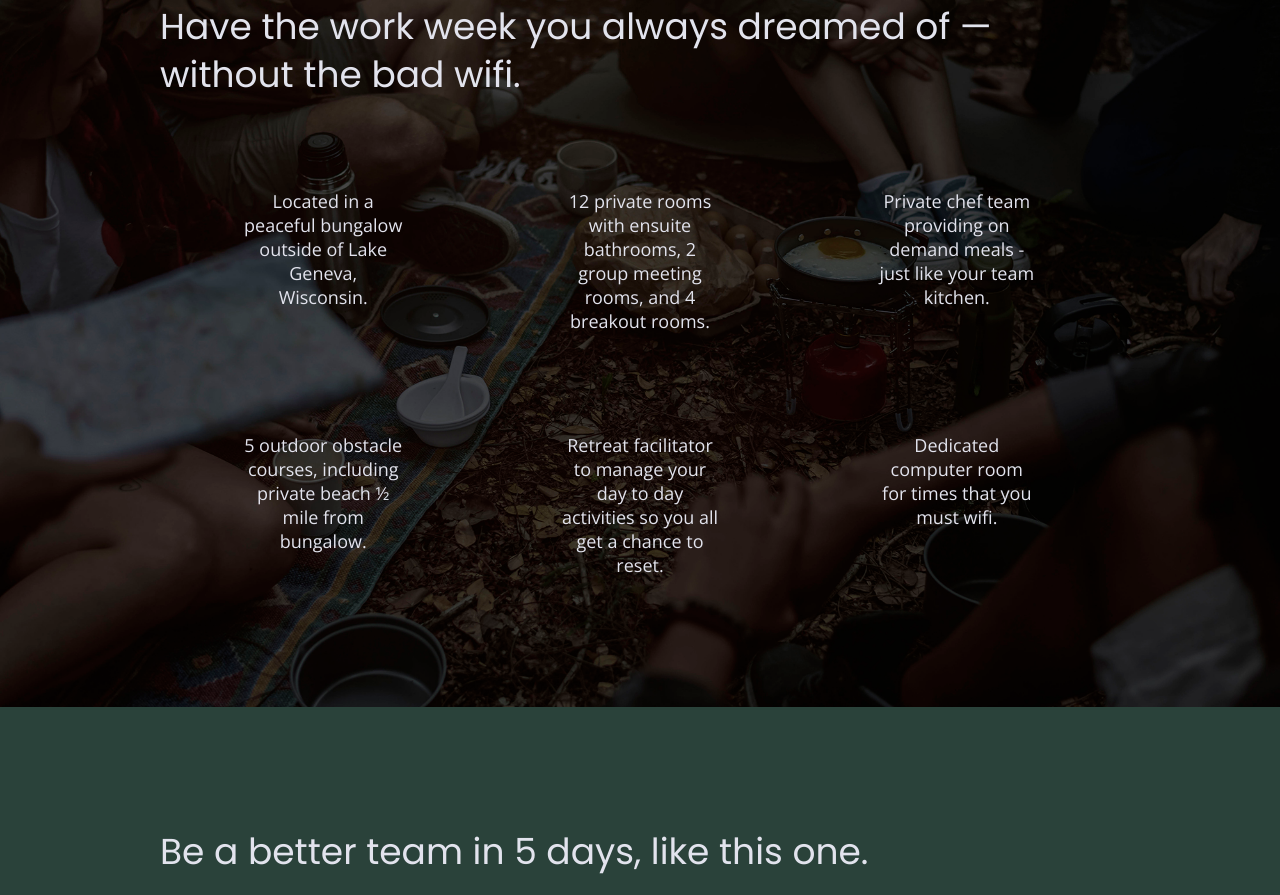
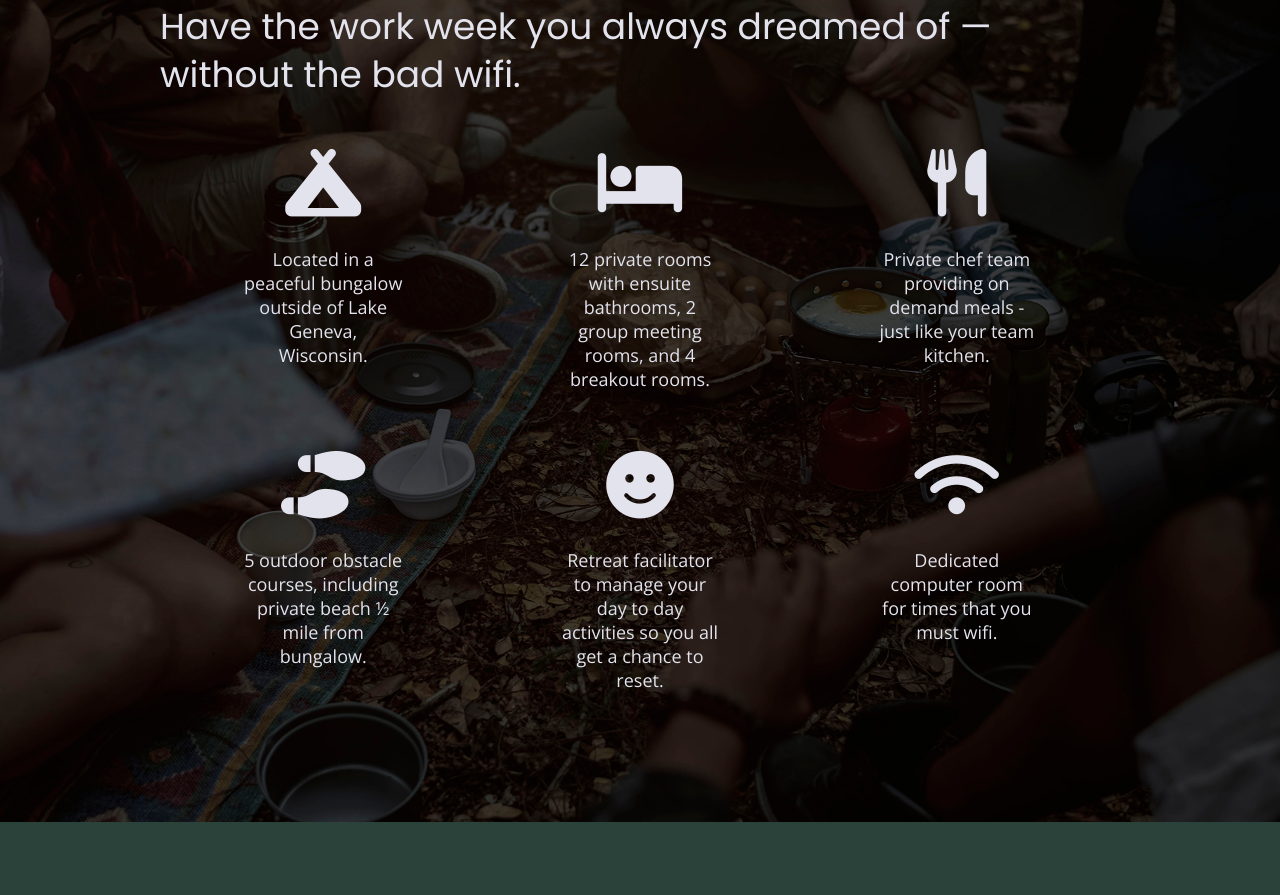
Before and after one commit to OliviaLogan/unplugged, a website built with Parcel: page index.html in a window 1280 px wide. Shown: the part 990-1885 px from the top of the page. Built offline with nearby package versions, Linux system fonts and the light colour scheme.

Commit message:
Added and styled icon fonts to features for all layouts

```diff
--- a/css/main.css
+++ b/css/main.css
@@ -228,6 +228,8 @@ footer .social-icons p {
   display: flex;
   justify-content: center;
   align-items: center;
+  font-size: 3.75em;
+  margin-bottom: 50px;
 }
 
 footer .copyright {
@@ -310,13 +312,14 @@ aside p {
   flex-flow: row wrap;
 }
 
+.features i {
+  font-size: 3.75em;
+  margin-bottom: 40px;
+}
+
 .features p {
   text-align: center;
   margin: 0;
-}
-
-.features .fontawesome-icon {
-  margin-bottom: 40px;
 }
 
 /*** Reviews ***/
@@ -569,6 +572,10 @@ aside p {
 
   .features h2 {
     margin-bottom: 20px;
+  }
+
+  .features i {
+    margin-bottom: 30px;
   }
 
   /* Reviews */
--- a/index.html
+++ b/index.html
@@ -17,6 +17,8 @@
 
     <link rel="stylesheet" href="css/normalize.css" />
     <link rel="stylesheet" href="css/main.css" />
+
+    <script src="https://kit.fontawesome.com/e9eff8d233.js" crossorigin="anonymous"></script>
 
     <meta name="theme-color" content="#fafafa" />
 
@@ -71,42 +73,54 @@
           </h2>
           <div class="features-items">
             <article>
-              <p class="fontawesome-icon"></p>
+              <p class="fontawesome-icon">
+                <i class="fas fa-campground"></i>
+              </p>
               <p class="features-item-description">
                 Located in a peaceful bungalow outside of Lake Geneva,
                 Wisconsin.
               </p>
             </article>
             <article>
-              <p class="fontawesome-icon"></p>
+              <p class="fontawesome-icon">
+                <i class="fas fa-bed"></i>
+              </p>
               <p class="features-item-description">
                 12 private rooms with ensuite bathrooms, 2 group meeting rooms,
                 and 4 breakout rooms.
               </p>
             </article>
             <article>
-              <p class="fontawesome-icon"></p>
+              <p class="fontawesome-icon">
+                <i class="fas fa-utensils"></i>
+              </p>
               <p class="features-item-description">
                 Private chef team providing on demand meals - just like your
                 team kitchen.
               </p>
             </article>
             <article>
-              <p class="fontawesome-icon"></p>
+              <p class="fontawesome-icon">
+                <i class="fas fa-shoe-prints"></i>
+              </p>
               <p class="features-item-description">
                 5 outdoor obstacle courses, including private beach ½ mile from
                 bungalow.
               </p>
             </article>
             <article>
-              <p class="fontawesome-icon"></p>
+              <p class="fontawesome-icon">
+                <i class="fas fa-smile"></i>
+              </p>
               <p class="features-item-description">
                 Retreat facilitator to manage your day to day activities so you
                 all get a chance to reset.
               </p>
             </article>
             <article>
-              <p class="fontawesome-icon"></p>
+              <p class="fontawesome-icon">
+                <i class="fas fa-wifi"></i>
+              </p>
               <p class="features-item-description">
                 Dedicated computer room for times that you must wifi.
               </p>
```
Also changed, not shown: about/index.html (+2 -0 lines), faq/index.html (+2 -0 lines).
